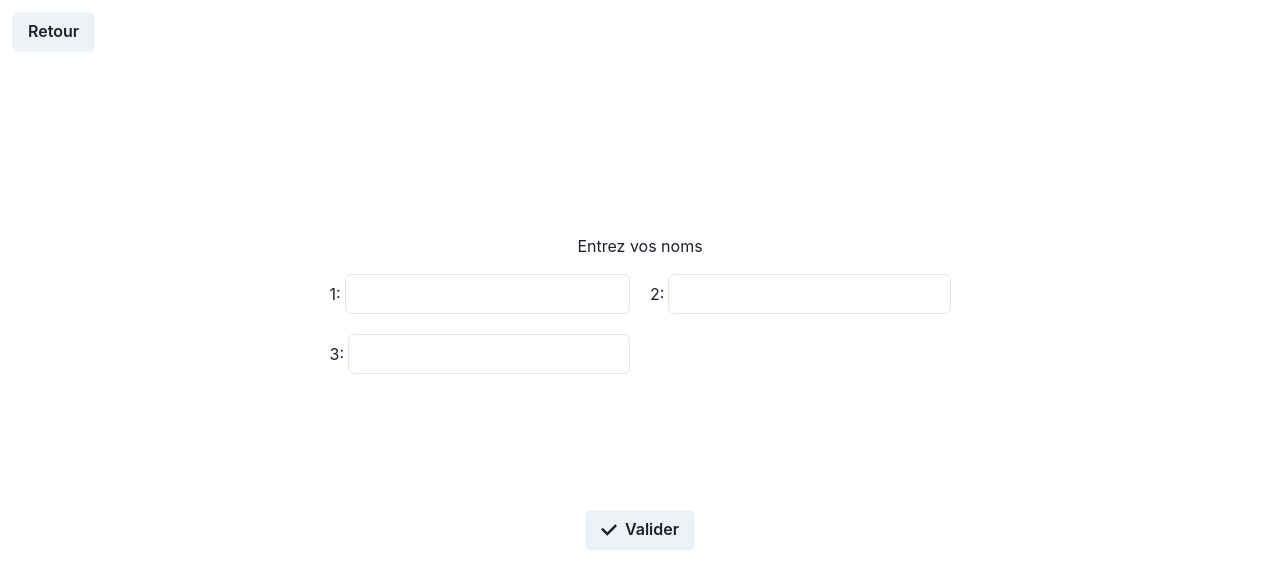
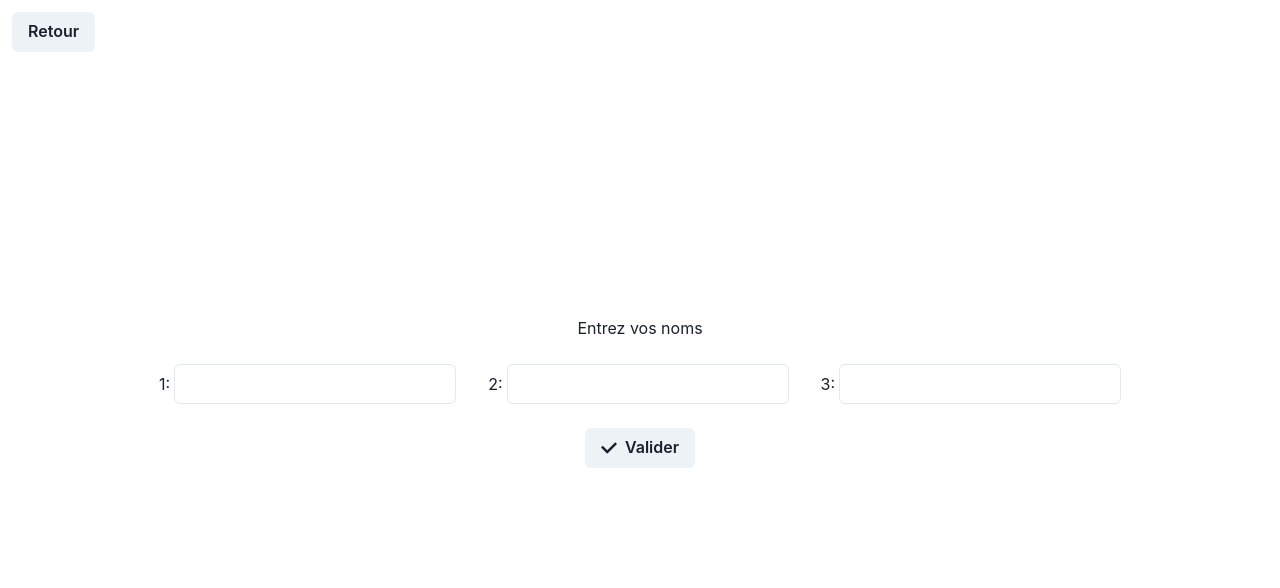
Before and after one commit to Wazted/JeuDeLaMort, a Next.js app: page /play in a window 1280 px wide. Both pictures are taken after a click on the button "Valider". Shown: the part 64-652 px from the top of the page. Built offline with nearby package versions, Linux system fonts and the light colour scheme.

Commit message:
fit to screen

```diff
--- a/components/game/PlayerNames.js
+++ b/components/game/PlayerNames.js
@@ -2,8 +2,8 @@ import React, { useState, useEffect } from 'react';
 import { motion } from 'framer-motion'
 import { MinusIcon, AddIcon, CheckIcon } from '@chakra-ui/icons'
 import {
-  GridItem,
-  Grid,
+  Wrap,
+  WrapItem,
   Button,
   Text,
   Input,
@@ -65,24 +65,18 @@ export default function PlayerNames(props) {
   return(
     <>
     <Text>Entrez vos noms</Text>
-    <Grid
-      h="100%"
-      templateRows="repeat(4, 1fr)"
-      templateColumns="repeat(20, 1fr)"
-      gap={5}
-      my="4"
-    >
+    <Wrap justify="center" spacing="8" py="6" px="14">
       {
         Array.from({ length: props.playerCount }, (_, k) => (
-          <GridItem key={k} colSpan={10} rounded="md">
-            <Flex justify="space-between" align="center">
+          <WrapItem key={k} rounded="md">
+            <Flex justify="space-between" align="center" w="100%">
               {k+1}:
               <Input ml="1" onChange={(val) => setNeededName(val, k)}/>
             </Flex>
-          </GridItem>
+          </WrapItem>
         ))
       }
-    </Grid>
+    </Wrap>
     <Button mb="4" leftIcon={<CheckIcon />} onClick={validateMe}>Valider</Button>
     </>
   )
```
